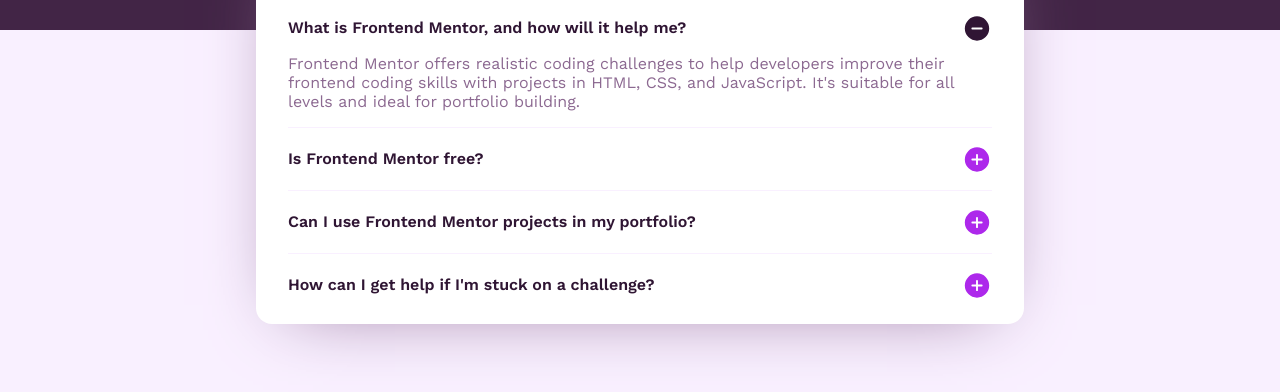
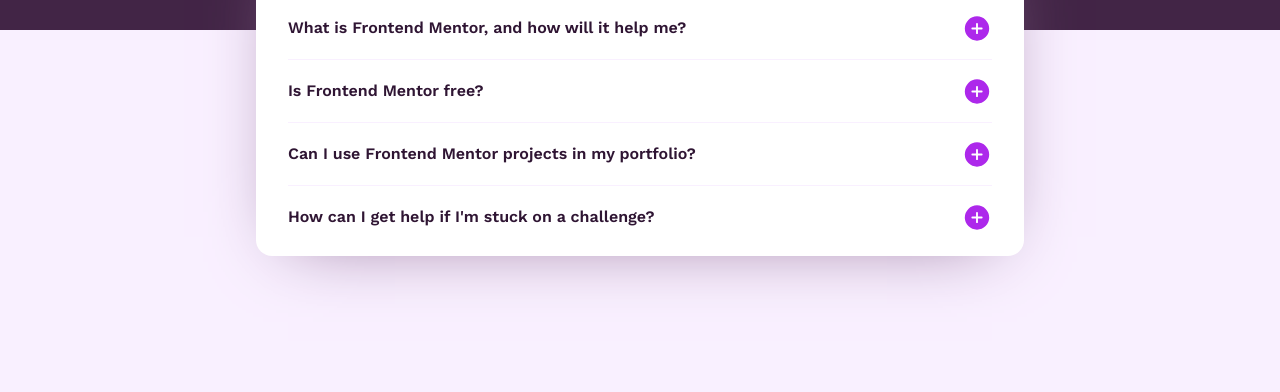
Before and after one commit to binoyam/FAQ-accordion, a plain HTML site: page index.html in a window 1280 px wide. Both pictures are taken after a click on the element "What is Frontend Mentor, and how will it help me?". Shown: the part 290-682 px from the top of the page. Drawn offline with nearby package versions, Linux system fonts and the light colour scheme.

Commit message:
js improved

```diff
--- a/index.html
+++ b/index.html
@@ -21,10 +21,10 @@
           <div class="question">
             <h4>What is Frontend Mentor, and how will it help me?</h4>
             <div class="icon">
-              <img src="./images/icon-plus.svg" alt="icon" />
+              <img src="./images/icon-minus.svg" alt="icon" />
             </div>
           </div>
-          <p class="answer">
+          <p class="answer active">
             Frontend Mentor offers realistic coding challenges to help
             developers improve their frontend coding skills with projects in
             HTML, CSS, and JavaScript. It's suitable for all levels and ideal
--- a/script.js
+++ b/script.js
@@ -7,12 +7,13 @@ function showAnswer() {
   var answer = this.nextElementSibling;
   var icon = this.querySelector(".icon");
   var iconImg = icon.querySelector("img");
-  if (answer.style.display === "block") {
+  if (answer.classList.contains('active')) {
+    answer.classList.remove("active");
     answer.style.display = "none";
     iconImg.src = "./images/icon-plus.svg";
   } else {
+    answer.classList.add("active");
     answer.style.display = "block";
     iconImg.src = "./images/icon-minus.svg";
   }
 }
-//can be better
--- a/style.css
+++ b/style.css
@@ -99,7 +99,9 @@ header .bg_image {
   padding-right: 1.5rem;
   display: none;
 }
-
+.answer.active{
+  display: block;
+}
 @media only screen and (min-width: 500px) {
   .container {
     max-width: 70%;
```
